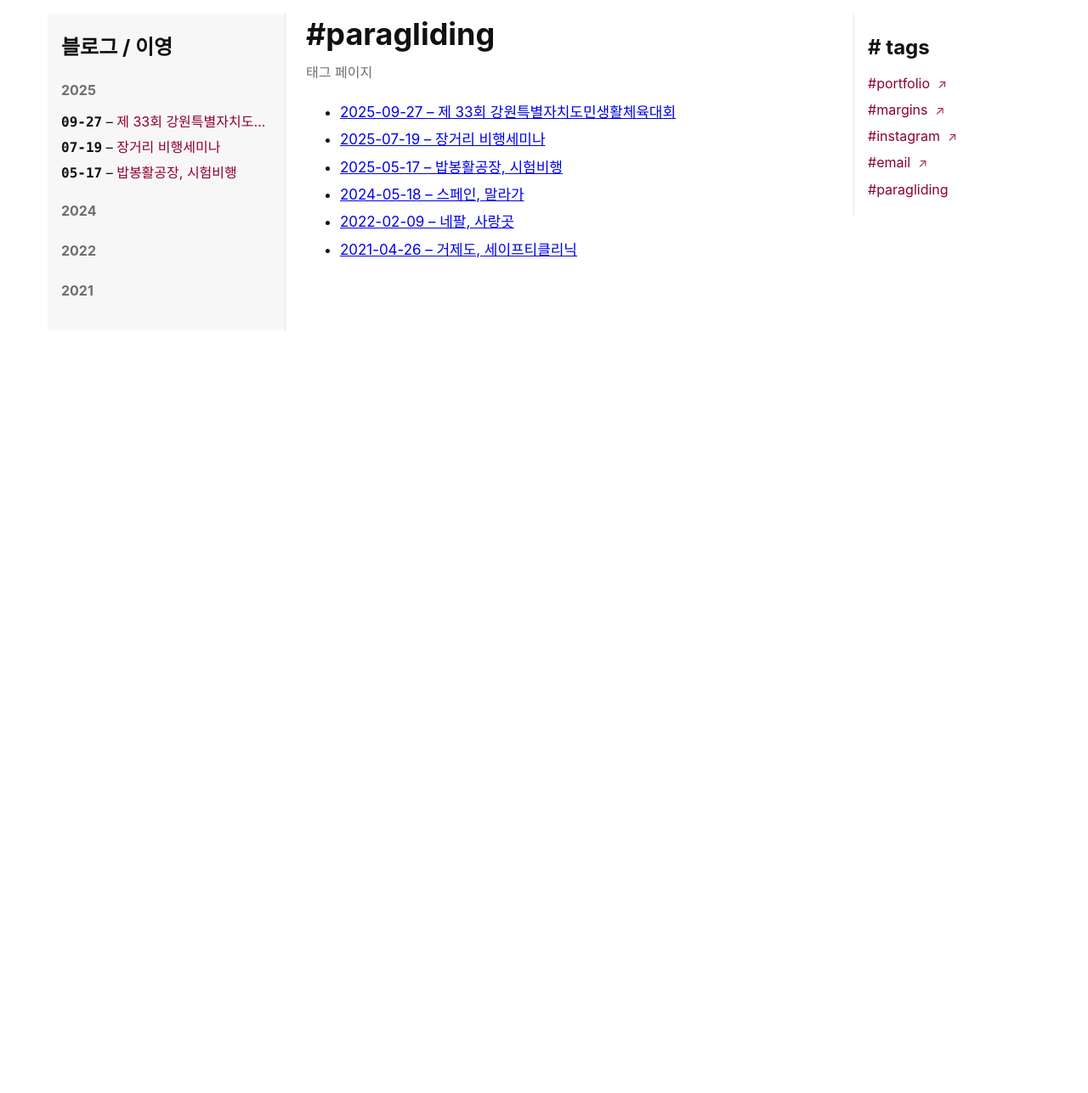
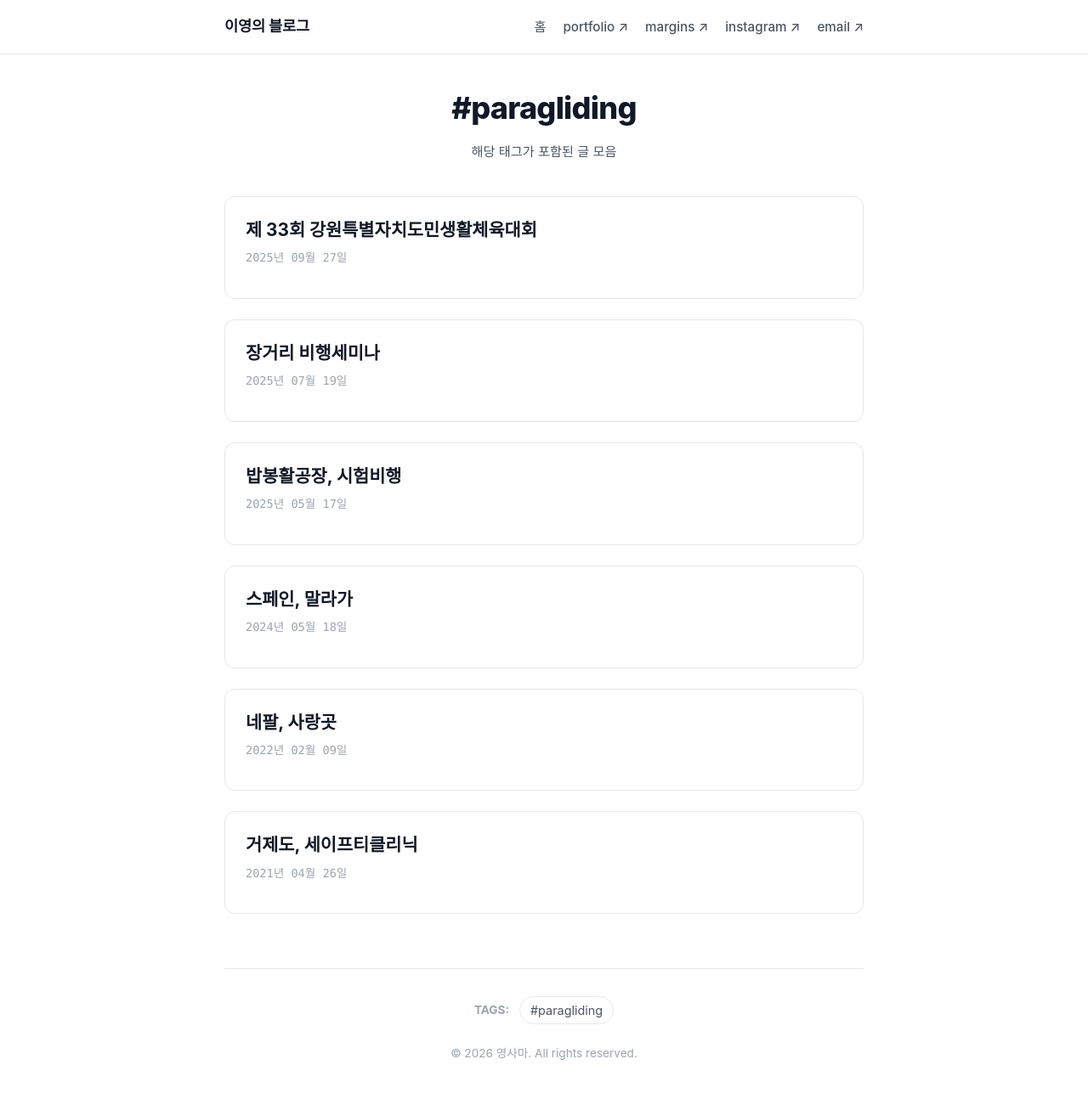
Before and after one commit to realwonbin/blog, a Jekyll site: the page built from _tags/tag.md, in a window 1280 px wide and 1332 px high. Shown: the top 1287 px of the window at 85% size. Built offline with Jekyll 4.4.1, drawn with Linux system fonts in a browser that asks for light colours; some web fonts are replaced.

Commit message:
feat: redesign blog layout with modern 1-column single page UI and dark mode styling

```diff
--- a/_layouts/default.html
+++ b/_layouts/default.html
@@ -6,64 +6,43 @@
   <title>{{ page.title | escape }}</title>
   <meta name="description" content="{{ page.excerpt | strip_html | strip_newlines | escape }}">
   <link rel="stylesheet" href="{{ '/assets/style.css' | relative_url }}">
+  <!-- Pretendard Font -->
+  <link rel="stylesheet" as="style" crossorigin href="https://cdn.jsdelivr.net/gh/orioncactus/pretendard@v1.3.8/dist/web/static/pretendard.css" />
 </head>
 <body>
-  <div id="container" class="layout">
-    <!-- 왼쪽: 연/월/글 목록 -->
-    <aside class="left-rail" aria-label="글 목록">
-      <h1 class="site-title">블로그 / 이영</h1>
+  <!-- Top Navigation Bar -->
+  <header class="site-header">
+    <div class="header-inner">
+      <a class="site-title-link" href="{{ '/' | relative_url }}">
+        <span class="site-title">이영의 블로그</span>
+      </a>
+      <nav class="site-nav">
+        <ul>
+          <li><a href="{{ '/' | relative_url }}">홈</a></li>
+          {%- assign extern = site.data.externals | sort: 'order' -%}
+          {%- for e in extern -%}
+            <li>
+              <a href="{{ e.url }}" {% unless e.newtab == false %}target="_blank" rel="noopener"{% endunless %}>
+                {{ e.label | default: e.name }} ↗
+              </a>
+            </li>
+          {%- endfor -%}
+        </ul>
+      </nav>
+    </div>
+  </header>
 
-      {% assign posts_by_year = site.posts
-         | group_by_exp: "p", "p.date | date: '%Y'"
-         | sort: "name" | reverse %}
-
-      {% for year in posts_by_year %}
-        <details class="year" {% if forloop.first %}open{% endif %}>
-          <summary>{{ year.name }}</summary>
-          <ul class="year-list">
-            {% assign items = year.items | sort: "date" | reverse %}
-            {% for p in items %}
-              <li>
-                <a class="post-link"
-                  href="{{ p.url | relative_url }}"
-                  data-path="{{ p.url | relative_url }}"
-                  title="{{ p.title }}"
-                  data-full="{{ p.date | date: '%m-%d' }} – {{ p.title }}">
-                  <span class="date">{{ p.date | date: "%m-%d" }}</span>
-                  <span class="sep"> – </span>
-                  <span class="title">{{ p.title }}</span>
-                </a>
-
-              </li>
-            {% endfor %}
-          </ul>
-        </details>
-      {% endfor %}
-    </aside>
-
-    <!-- 가운데: 본문 -->
+  <!-- Main Content Area -->
+  <div id="container" class="layout-single">
     <main id="content" role="main">
       {{ content }}
     </main>
 
-    <!-- 오른쪽: 태그 -->
-    <aside id="tags" aria-label="태그">
-  <h2># tags</h2>
-  <nav class="tag-list">
-
-    {%- assign extern = site.data.externals | sort: 'order' -%}
+    <!-- Footer Tag list & Copyright -->
+    <footer class="site-footer">
+      <div class="footer-tags">
+        <span class="tags-label">TAGS:</span>
         {%- assign extern_names = extern | map: 'name' -%}
-
-    <!-- ① 외부 링크(가짜 태그) -->
-    {%- for e in extern -%}
-      <a class="tag tag-extern"
-         href="{{ e.url }}"
-         {% unless e.newtab == false %}target="_blank" rel="noopener"{% endunless %}>
-        #{{ e.label | default: e.name }}
-      </a>
-    {%- endfor -%}
-
-    <!-- ② 실제 태그(외부에서 지정한 name은 제외) -->
         {%- assign sorted_tags = site.tags | sort -%}
         {%- for t in sorted_tags -%}
           {%- assign name = t[0] -%}
@@ -71,11 +50,9 @@
             <a class="tag" href="{{ '/tag/' | append: name | append: '/' | relative_url }}">#{{ name }}</a>
           {%- endunless -%}
         {%- endfor -%}
-
-  </nav>
-</aside>
-
-
+      </div>
+      <p class="copyright">&copy; {{ site.time | date: '%Y' }} 영사마. All rights reserved.</p>
+    </footer>
   </div>
 
   <script defer src="{{ '/assets/app.js' | relative_url }}"></script>
--- a/_layouts/tag.html
+++ b/_layouts/tag.html
@@ -2,41 +2,37 @@
 layout: default
 ---
 
-{%- comment -%}
-  목적지(포트폴리오) URL — 한글/공백 안전을 위해 uri_escape 적용
-{%- endcomment -%}
 {% assign dest = site.portfolio_url | append: '/?tag=' | append: page.tag | uri_escape %}
-
-{%- comment -%}
-  ⚠️ 자동 리다이렉트는 UX/SEO에 불리하고 모든 태그가 외부로 튀는 원인이 됩니다.
-  정말 필요할 때만 `_config.yml`에 tag_redirect: true 설정 후
-  아래 조건을 page.tag == 'portfolio' 같은 구체 조건으로 제한하세요.
-{%- endcomment -%}
 {%- if false and site.portfolio_url and site.tag_redirect -%}
 <script>location.replace('{{ dest | escape }}');</script>
-  <noscript><p><a href="{{ dest }}">포트폴리오로 이동</a></p></noscript>
+<noscript>
+  <p><a href="{{ dest }}">포트폴리오로 이동</a></p>
+</noscript>
 {%- endif -%}
 
-<article class="post">
-  <header class="post-head">
-  <h1 class="post-title">#{{ page.tag }}</h1>   <!--# ← 앵커 제거 -->
-  <p class="post-meta">태그 페이지</p>
+<header class="page-header">
+  <h1 class="page-title">#{{ page.tag }}</h1>
+  <p class="page-meta">해당 태그가 포함된 글 모음</p>
 </header>
 
-  </header>
-
-  <section class="post-body prose">
-    <ul>
+<div class="post-list">
   {%- assign items = site.posts
   | where_exp: "p", "p.tags contains page.tag"
   | sort: "date" | reverse -%}
-      {%- for p in items -%}
-        <li>
-          <a href="{{ p.url | relative_url }}">{{ p.date | date: "%Y-%m-%d" }} – {{ p.title }}</a>
-        </li>
+  {%- for post in items -%}
+  <article class="post-card">
+    <a class="post-card-link" href="{{ post.url | relative_url }}">
+      <div class="post-card-content">
+        <h2 class="post-card-title">{{ post.title }}</h2>
+        <div class="post-card-meta">
+          <time datetime="{{ post.date | date_to_xmlschema }}">
+            {{ post.date | date: "%Y년 %m월 %d일" }}
+          </time>
+        </div>
+      </div>
+    </a>
+  </article>
   {%- else -%}
-        <li>이 태그가 붙은 글이 없습니다.</li>
+  <p class="empty-state">이 태그가 붙은 글이 없습니다.</p>
   {%- endfor -%}
-    </ul>
-  </section>
-</article>
+</div>
--- a/assets/app.js
+++ b/assets/app.js
@@ -1,78 +1,7 @@
-// active 하이라이트 + 연도 자동 펼침 + 스크롤 위치 보정
+// app.js
+// The new 1-column layout is fully responsive and doesn't require scroll spy or tooltip positioning scripts.
+// This file is kept intentionally blank for future script additions.
+
 document.addEventListener('DOMContentLoaded', () => {
-  const norm = p => (p || '').replace(/\/+$/,'');
-  const path = norm(location.pathname);
-
-  // 현재 글 링크 활성화
-  document.querySelectorAll('.left-rail a.post-link[data-path]').forEach(a => {
-    const ap = norm(a.getAttribute('data-path'));
-    if (ap === path) {
-      a.classList.add('active');
-      const d = a.closest('details'); if (d) d.open = true;
-      // 긴 목록이면 영역 안에서 살짝 중앙에 보이게
-      const rail = document.querySelector('.left-rail');
-      if (rail) {
-        const r = rail.getBoundingClientRect();
-        const ar = a.getBoundingClientRect();
-        if (ar.top < r.top + 80 || ar.bottom > r.bottom - 80) {
-          rail.scrollTop += (ar.top - r.top) - (r.height * 0.3);
-        }
-      }
-    }
-  });
-
-  // details 열림 상태 기억 (localStorage)
-  const key = 'open-years';
-  const saved = new Set((localStorage.getItem(key) || '').split(',').filter(Boolean));
-  document.querySelectorAll('details.year').forEach(det => {
-    const label = det.querySelector('summary')?.textContent?.trim();
-    if (!label) return;
-    if (saved.has(label)) det.open = true;
-    det.addEventListener('toggle', () => {
-      if (det.open) saved.add(label); else saved.delete(label);
-      localStorage.setItem(key, Array.from(saved).join(','));
-    });
-  });
+  console.log('Blog successfully loaded.');
 });
-
-// Floating tooltip for truncated titles
-document.addEventListener('DOMContentLoaded', () => {
-  let tip, hold;
-  const mk = () => tip || (tip = Object.assign(document.createElement('div'), { className: 'tooltip' }), document.body.appendChild(tip), tip);
-
-  const show = (a) => {
-    const text = a.dataset.full || a.title || a.textContent.trim();
-    if (!text) return;
-    const t = mk();
-    t.textContent = text;
-    t.style.display = 'block';
-    // 위치 계산
-    const r = a.getBoundingClientRect();
-    const vw = window.innerWidth, vh = window.innerHeight, pad = 10;
-    const maxW = Math.min(vw * 0.6, 420);
-    t.style.maxWidth = maxW + 'px';
-    // 기본: 링크 오른쪽 위
-    let left = Math.min(r.right + 12, vw - pad - maxW);
-    let top  = r.top - (t.offsetHeight || 40) - 8;
-    if (top < pad) top = Math.min(r.bottom + 8, vh - pad); // 위가 부족하면 아래
-    t.style.left = left + 'px';
-    t.style.top  = top  + 'px';
-  };
-
-  const hide = () => { if (tip) tip.style.display = 'none'; };
-
-  document.querySelectorAll('.left-rail a.post-link').forEach(a => {
-    // 마우스/키보드
-    a.addEventListener('mouseenter', () => show(a));
-    a.addEventListener('mouseleave', hide);
-    a.addEventListener('focus', () => show(a));
-    a.addEventListener('blur', hide);
-    // 모바일 롱프레스
-    a.addEventListener('touchstart', () => { hold = setTimeout(() => show(a), 450); }, { passive: true });
-    a.addEventListener('touchend',   () => { clearTimeout(hold); hide(); }, { passive: true });
-    a.addEventListener('touchcancel',() => { clearTimeout(hold); hide(); });
-  });
-
-  window.addEventListener('scroll', hide, { passive: true });
-  window.addEventListener('resize', hide);
-});
--- a/assets/style.css
+++ b/assets/style.css
@@ -1,123 +1,358 @@
-:root{
-  --rail-l: 280px;      /* 왼쪽 폭 */
-  --rail-r: 220px;      /* 오른쪽 폭 */
-  --max: 1200px;        /* 전체 최대폭 */
-  --bg:#ffffff; --ink:#111; --muted:#6c6f73; --rule:#e5e7eb; --accent:#8b0030;
+:root {
+  /* Color Palette - Light Mode */
+  --bg-color: #ffffff;
+  --text-primary: #111827;
+  --text-secondary: #4b5563;
+  --text-muted: #9ca3af;
+  --border-color: #e5e7eb;
+  --accent-color: #2563eb;
+  --accent-hover: #1d4ed8;
+  --card-bg: #ffffff;
+  --card-hover-bg: #f9fafb;
+  --header-bg: rgba(255, 255, 255, 0.85);
+
+  /* Layout Variables */
+  --max-width: 800px;
+  --header-height: 64px;
 }
 
-*{ box-sizing:border-box; }
-html,body{ height:100%; }
-body{
-  margin:0; background:var(--bg); color:var(--ink);
-  font-family:-apple-system,BlinkMacSystemFont,"Apple SD Gothic Neo","Noto Sans KR","Segoe UI",Roboto,Helvetica,Arial,sans-serif;
-  line-height:1.7; font-size:16px;
+@media (prefers-color-scheme: dark) {
+  :root {
+    /* Color Palette - Dark Mode */
+    --bg-color: #0f1115;
+    --text-primary: #f3f4f6;
+    --text-secondary: #9ca3af;
+    --text-muted: #6b7280;
+    --border-color: #1f2937;
+    --accent-color: #3b82f6;
+    --accent-hover: #60a5fa;
+    --card-bg: #14161a;
+    --card-hover-bg: #1e2127;
+    --header-bg: rgba(15, 17, 21, 0.85);
+  }
 }
 
-/* ===== 3열 그리드 ===== */
-#container.layout{
-  display:grid;
-  grid-template-columns: var(--rail-l) minmax(0,1fr) var(--rail-r);
-  gap:24px;
-  max-width:var(--max);
-  margin:0 auto;
-  min-height:100vh;          /* 페이지 스크롤 허용 */
-  padding:16px;
+* {
+  box-sizing: border-box;
 }
 
-/* ===== 왼쪽/오른쪽 레일: sticky + 자체 스크롤 ===== */
-.left-rail, #tags{
-  position: sticky; top:0; align-self:start;
-  max-height:100vh; overflow:auto;
-  padding:16px;
-}
-.left-rail{ background:#f7f7f7; border-right:1px solid var(--rule); }
-#tags{ border-left:1px solid var(--rule); }
-
-/* 가운데 본문 칼럼이 옆으로 밀리지 않도록 */
-#content{ min-width:0; }
-
-/* ===== 사이드: 목록/토글 ===== */
-.site-title{ margin:.25rem 0 .75rem; font-size:1.5rem; }
-details.year{ margin:.25rem 0 .75rem; }
-details.year > summary{
-  list-style:none; cursor:pointer;
-  color:var(--muted); font-weight:700; padding:.25rem 0;
-}
-details.year > summary::-webkit-details-marker{ display:none; }
-
-.year-list{ list-style:none; margin:.25rem 0 0; padding:0; }
-.post-link{
-  display:block; padding:.1rem 0; text-decoration:none;
-  color:var(--accent);
-  white-space:nowrap; overflow:hidden; text-overflow:ellipsis;
-}
-.post-link .date{ font-family:"SFMono-Regular","Menlo","Consolas",monospace; color:#111; font-weight:700; }
-.post-link .sep{ color:#111; }
-.post-link .title{ color:var(--accent); }
-.post-link:hover .title{ text-decoration:underline; }
-.post-link.active{ background:rgba(139,0,48,.08); border-radius:6px; color:#000; }
-.post-link.active .title{ color:#000; }
-
-/* ===== 본문 ===== */
-.post-title{ font-size:2.25rem; line-height:1.2; margin:.2rem 0 .6rem; text-wrap:balance; }
-.post-meta{ color:var(--muted); margin:0 0 1rem; }
-.prose{
-  max-width:min(70ch, 92vw);
-  margin:0 auto;
-  font-size:1.0625rem; line-height:1.9;
-  word-break:keep-all; line-break:loose; letter-spacing:-.003em;
-}
-.prose p{ margin:0 0 1.15em; }
-.prose h2,.prose h3{ text-wrap:balance; line-height:1.3; margin:2rem 0 1rem; }
-.prose img,.prose video{ display:block; max-width:100%; height:auto; border-radius:4px; }
-.prose video{ width:100%; }
-
-/* ===== 오른쪽 태그 ===== */
-#tags h2{ margin:.25rem 0 .5rem; }
-.tag-list{ display:flex; flex-direction:column; gap:.25rem; }
-#tags .tag{ color:var(--accent); text-decoration:none; }
-#tags .tag:hover{ text-decoration:underline; }
-
-/* ===== 구분선/여백 (옵션) ===== */
-.post + .selector-row{ margin-top:56px; }
-hr{ border:0; border-top:1px solid var(--rule); margin:24px 0; }
-
-/* ===== 반응형: 모바일 1단 ===== */
-@media (max-width: 960px){
-  #container.layout{ grid-template-columns: 1fr; gap:12px; padding:12px; }
-  .left-rail,#tags{ position:static; max-height:none; overflow:visible; border:0; background:transparent; padding:8px 12px; }
-  .post-title{ font-size:1.9rem; }
-  .prose{ max-width: 100%; }
+html, body {
+  margin: 0;
+  padding: 0;
+  background-color: var(--bg-color);
+  color: var(--text-primary);
+  font-family: 'Pretendard', -apple-system, BlinkMacSystemFont, "Apple SD Gothic Neo", "Noto Sans KR", "Segoe UI", Roboto, Helvetica, Arial, sans-serif;
+  line-height: 1.6;
+  font-size: 16px;
+  -webkit-font-smoothing: antialiased;
+  -moz-osx-font-smoothing: grayscale;
 }
 
-/* ===== 다크 모드(선호 설정) ===== */
-@media (prefers-color-scheme: dark){
-  :root{ --bg:#0b0c0d; --ink:#e9eaeb; --muted:#9aa0a6; --rule:#2b2f33; --accent:#ff5b9a; }
-  .left-rail{ background:#121416; border-right:1px solid var(--rule); }
-  #tags{ border-left:1px solid var(--rule); }
-  .post-link.active{ background:rgba(255,91,154,.12); }
-}
-/* Floating title tooltip */
-.tooltip{
-  position: fixed; z-index: 9999; pointer-events: none;
-  background: rgba(20,20,22,.95); color:#fff;
-  font-size: .9rem; line-height: 1.4;
-  padding: 8px 10px; border-radius: 10px;
-  box-shadow: 0 4px 18px rgba(0,0,0,.25);
-  max-width: 42vw;
-}
-@media (prefers-color-scheme: light){
-  .tooltip{ background:#111; color:#fff; }
+a {
+  color: inherit;
+  text-decoration: none;
+  transition: color 0.2s ease;
 }
 
-/* (선택) 호버 시 한 줄 말고 감싸서 보여주기 — 툴팁 대신 쓸 때 */
-.left-rail .post-link:hover,
-.left-rail .post-link:focus{ white-space: normal; }
+/* =========================================
+   Header & Navigation
+   ========================================= */
+.site-header {
+  position: sticky;
+  top: 0;
+  z-index: 100;
+  background-color: var(--header-bg);
+  backdrop-filter: blur(12px);
+  -webkit-backdrop-filter: blur(12px);
+  border-bottom: 1px solid var(--border-color);
+  height: var(--header-height);
+  display: flex;
+  align-items: center;
+}
 
-/* 가짜 태그(#portfolio) 표시 */
-#tags .tag-extern::after{
-  content:"↗";
-  margin-left:.3em;
-  font-size:.9em;
-  opacity:.85;
+.header-inner {
+  max-width: var(--max-width);
+  margin: 0 auto;
+  width: 100%;
+  padding: 0 24px;
+  display: flex;
+  justify-content: space-between;
+  align-items: center;
 }
+
+.site-title {
+  font-weight: 700;
+  font-size: 1.1rem;
+  letter-spacing: -0.01em;
+  color: var(--text-primary);
+}
+
+.site-nav ul {
+  list-style: none;
+  display: flex;
+  gap: 20px;
+  margin: 0;
+  padding: 0;
+}
+
+.site-nav a {
+  font-weight: 500;
+  font-size: 0.95rem;
+  color: var(--text-secondary);
+}
+
+.site-nav a:hover {
+  color: var(--accent-color);
+}
+
+/* =========================================
+   Main Container
+   ========================================= */
+.layout-single {
+  max-width: var(--max-width);
+  margin: 0 auto;
+  padding: 40px 24px 80px;
+  min-height: calc(100vh - var(--header-height));
+  display: flex;
+  flex-direction: column;
+}
+
+main[role="main"] {
+  flex: 1;
+}
+
+/* =========================================
+   Home & Post Lists
+   ========================================= */
+.home-cover {
+  margin-bottom: 48px;
+  text-align: center;
+  padding: 20px 0;
+}
+
+.home-title {
+  font-size: 2.5rem;
+  font-weight: 800;
+  margin: 0 0 8px;
+  letter-spacing: -0.02em;
+}
+
+.home-desc {
+  font-size: 1.1rem;
+  color: var(--text-secondary);
+  margin: 0;
+}
+
+.post-list {
+  display: flex;
+  flex-direction: column;
+  gap: 24px;
+}
+
+.post-card {
+  background-color: var(--card-bg);
+  border: 1px solid var(--border-color);
+  border-radius: 12px;
+  overflow: hidden;
+  transition: transform 0.2s ease, box-shadow 0.2s ease, border-color 0.2s ease;
+}
+
+.post-card:hover {
+  transform: translateY(-2px);
+  box-shadow: 0 8px 24px rgba(0, 0, 0, 0.04);
+  border-color: var(--text-muted);
+  background-color: var(--card-hover-bg);
+}
+
+.post-card-content {
+  padding: 24px;
+}
+
+.post-card-title {
+  font-size: 1.3rem;
+  font-weight: 700;
+  margin: 0 0 8px;
+  line-height: 1.4;
+}
+
+.post-card-meta {
+  font-size: 0.85rem;
+  color: var(--text-muted);
+  margin-bottom: 12px;
+  font-family: ui-monospace, SFMono-Regular, Menlo, Monaco, Consolas, monospace;
+}
+
+.post-card-excerpt {
+  margin: 0;
+  font-size: 0.95rem;
+  color: var(--text-secondary);
+  line-height: 1.6;
+}
+
+.empty-state {
+  text-align: center;
+  color: var(--text-muted);
+  padding: 40px 0;
+}
+
+/* =========================================
+   Post Detail Page (Prose)
+   ========================================= */
+.page-header,
+.post-header {
+  margin-bottom: 40px;
+  text-align: center;
+}
+
+.page-title,
+.post-title {
+  font-size: 2.25rem;
+  font-weight: 800;
+  margin: 0 0 16px;
+  line-height: 1.3;
+  letter-spacing: -0.02em;
+  text-wrap: balance;
+}
+
+.page-meta,
+.post-meta {
+  color: var(--text-secondary);
+  font-size: 0.95rem;
+}
+
+.meta-sep {
+  margin: 0 8px;
+  color: var(--text-muted);
+}
+
+.post-tags a {
+  color: var(--accent-color);
+  font-weight: 500;
+}
+
+.post-tags a:hover {
+  text-decoration: underline;
+}
+
+.prose {
+  font-size: 1.05rem;
+  line-height: 1.8;
+  color: var(--text-primary);
+  word-break: keep-all;
+  overflow-wrap: break-word;
+}
+
+.prose p {
+  margin-bottom: 1.5em;
+}
+
+.prose h2, .prose h3, .prose h4 {
+  color: var(--text-primary);
+  margin-top: 2em;
+  margin-bottom: 1em;
+  font-weight: 700;
+  line-height: 1.4;
+  letter-spacing: -0.01em;
+}
+
+.prose h2 { font-size: 1.6rem; }
+.prose h3 { font-size: 1.3rem; }
+
+.prose a {
+  color: var(--accent-color);
+  text-decoration: underline;
+  text-underline-offset: 2px;
+}
+
+.prose img, .prose video {
+  max-width: 100%;
+  height: auto;
+  border-radius: 8px;
+  margin: 2em 0;
+  box-shadow: 0 4px 12px rgba(0, 0, 0, 0.05);
+}
+
+.prose blockquote {
+  border-left: 4px solid var(--accent-color);
+  margin: 1.5em 0;
+  padding: 0.5em 0 0.5em 1.2em;
+  color: var(--text-secondary);
+  background-color: var(--card-hover-bg);
+  border-radius: 0 8px 8px 0;
+}
+
+.prose code {
+  font-family: ui-monospace, SFMono-Regular, Menlo, Monaco, Consolas, monospace;
+  font-size: 0.9em;
+  background-color: var(--card-hover-bg);
+  padding: 0.2em 0.4em;
+  border-radius: 4px;
+}
+
+/* =========================================
+   Footer
+   ========================================= */
+.site-footer {
+  margin-top: 64px;
+  padding-top: 32px;
+  border-top: 1px solid var(--border-color);
+  text-align: center;
+}
+
+.footer-tags {
+  margin-bottom: 24px;
+  display: flex;
+  flex-wrap: wrap;
+  justify-content: center;
+  gap: 12px;
+  align-items: center;
+}
+
+.tags-label {
+  font-size: 0.85rem;
+  font-weight: 700;
+  color: var(--text-muted);
+}
+
+.footer-tags .tag {
+  font-size: 0.9rem;
+  color: var(--text-secondary);
+  background: var(--card-bg);
+  border: 1px solid var(--border-color);
+  padding: 4px 12px;
+  border-radius: 20px;
+  transition: all 0.2s ease;
+}
+
+.footer-tags .tag:hover {
+  background: var(--accent-color);
+  color: #fff;
+  border-color: var(--accent-color);
+}
+
+.copyright {
+  font-size: 0.85rem;
+  color: var(--text-muted);
+  margin: 0;
+}
+
+/* =========================================
+   Responsive
+   ========================================= */
+@media (max-width: 600px) {
+  .layout-single {
+    padding: 24px 16px 60px;
+  }
+
+  .home-title {
+    font-size: 2rem;
+  }
+
+  .page-title, .post-title {
+    font-size: 1.75rem;
+  }
+
+  .post-card-content {
+    padding: 16px;
+  }
+}
```
Also changed, not shown: _layouts/post.html (+16 -5 lines), _posts/2022-02-09-nepalsarangkot.md (+1 -1 lines), index.html (+24 -4 lines), 2 other files. Lines whose indentation alone changed are shown as unchanged.
